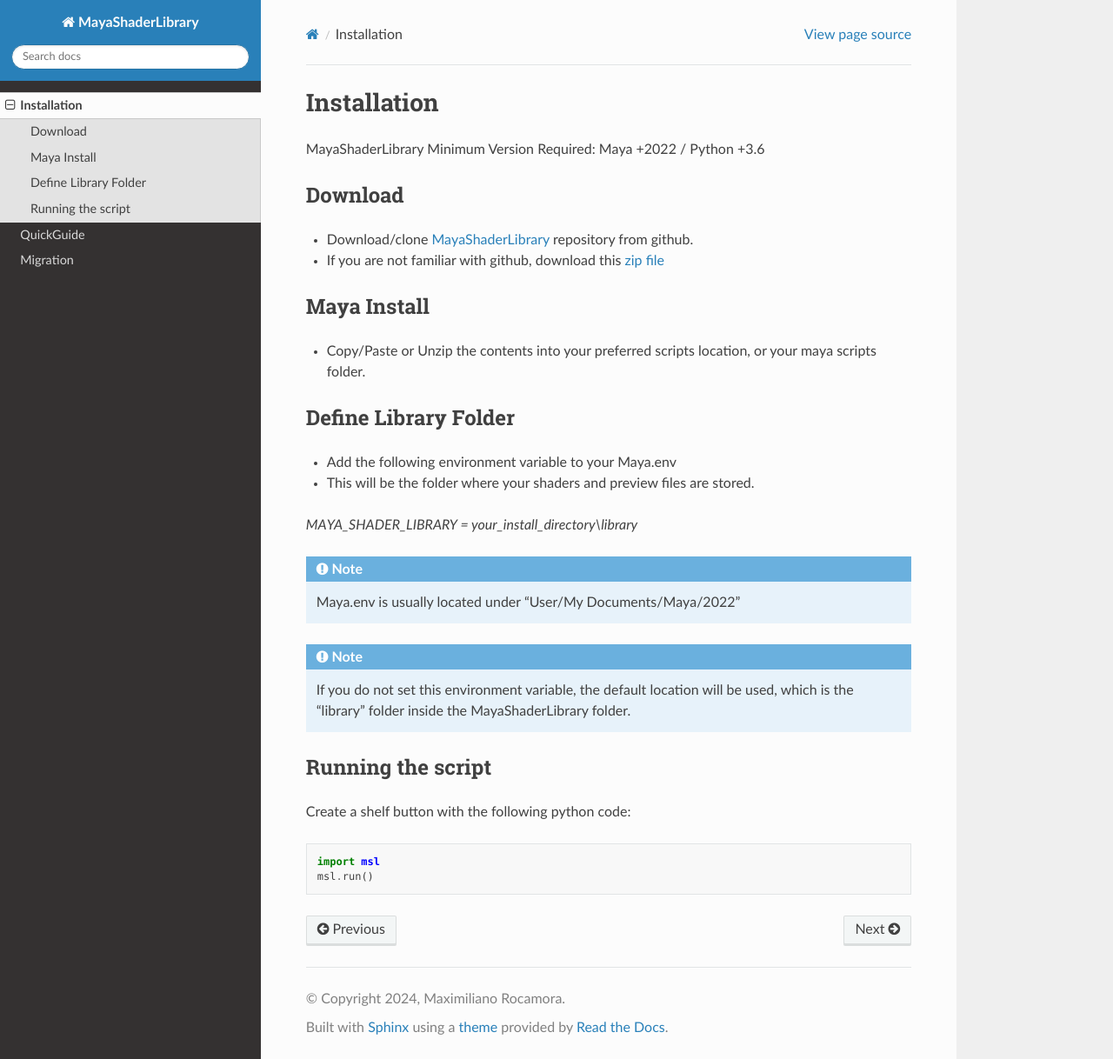
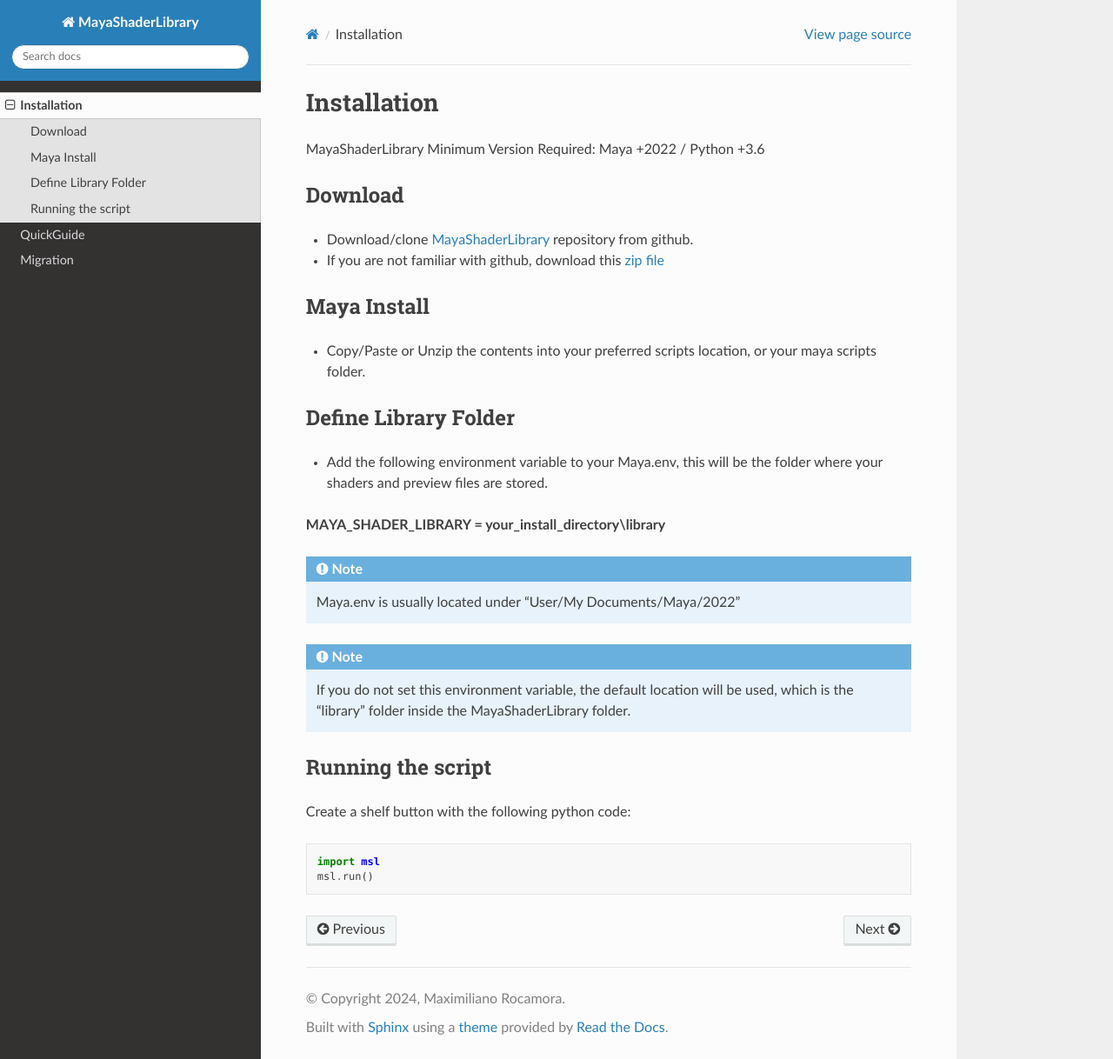
Before and after one commit to MaxRocamora/MayaShaderLibrary, a Sphinx documentation site: the page built from docs/install.rst, in a window 1280 px wide and 1218 px high. Shown: the whole window at 87% size. Built offline with Sphinx 7.4.7 and the Read the Docs theme 3.1.0, drawn with Linux system fonts in a browser that asks for light colours.

```diff
--- a/docs/install.rst
+++ b/docs/install.rst
@@ -23,10 +23,9 @@ Maya Install
 Define Library Folder
 ---------------------
 
-- Add the following environment variable to your Maya.env
-- This will be the folder where your shaders and preview files are stored.
+- Add the following environment variable to your Maya.env, this will be the folder where your shaders and preview files are stored.
 
-*MAYA_SHADER_LIBRARY = your_install_directory\\library*
+**MAYA_SHADER_LIBRARY = your_install_directory\\library**
 
 .. note:: Maya.env is usually located under "User/My Documents/Maya/2022"
 
```
